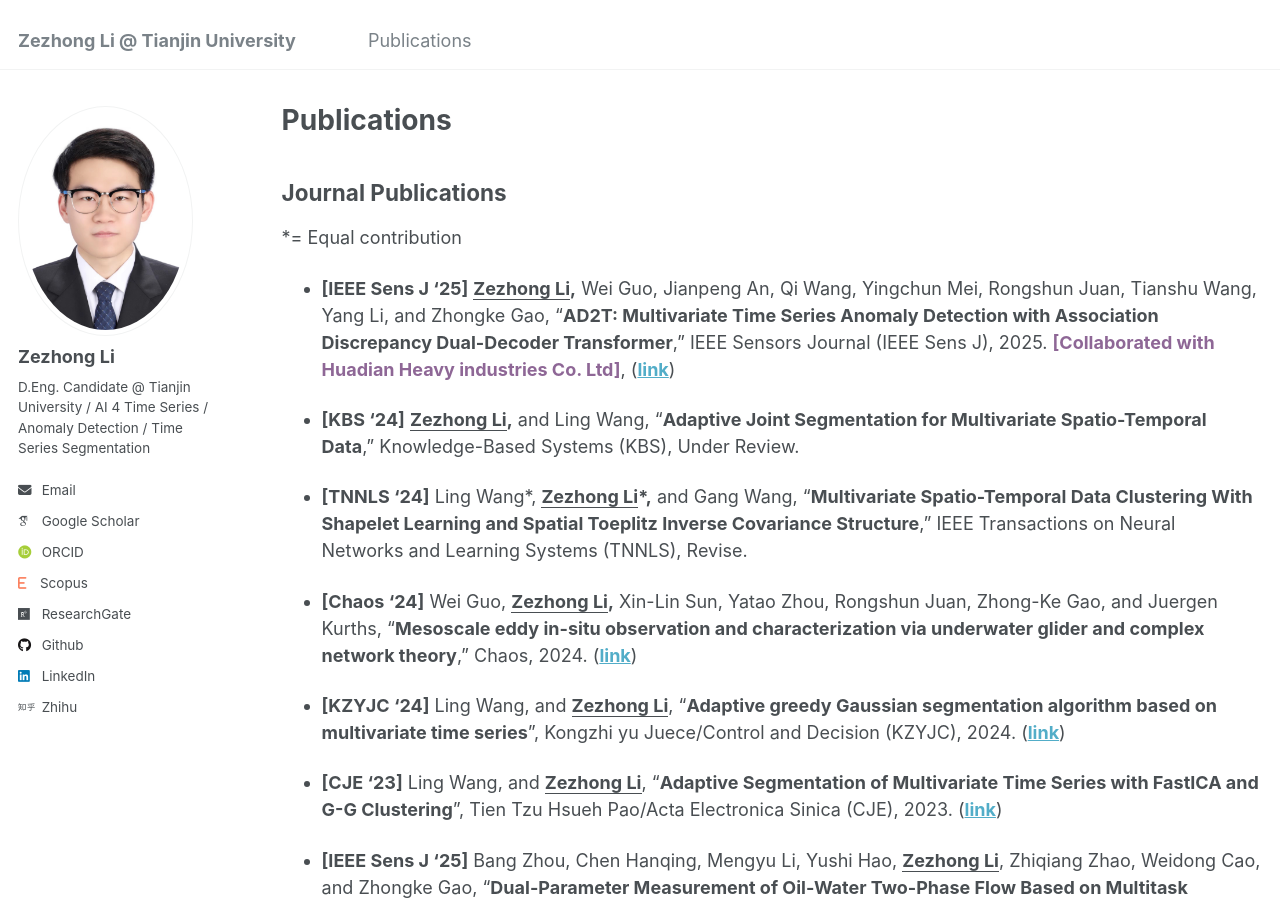
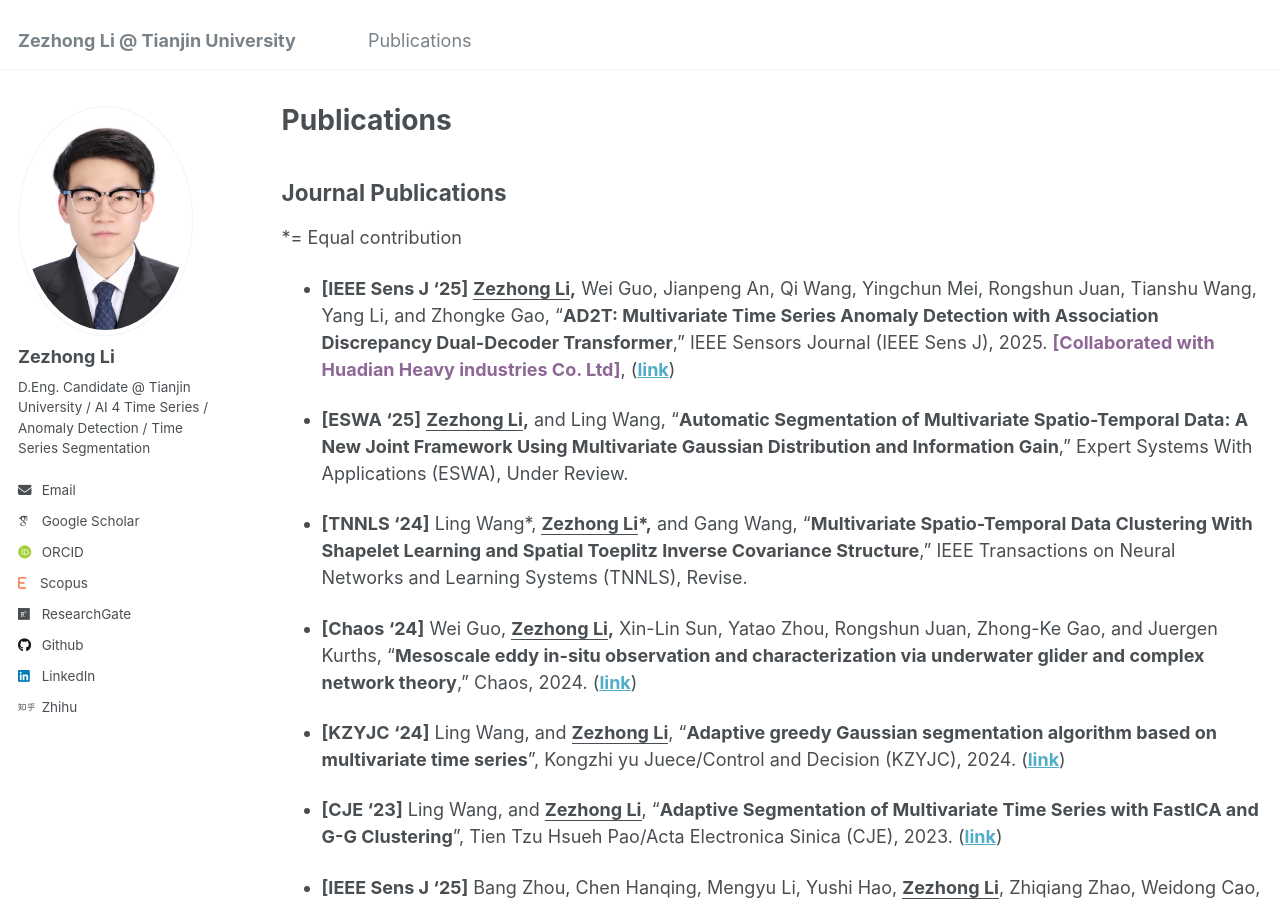
Before and after one commit to lzz19980125/lzz19980125.github.io, a Jekyll site: the page built from _pages/publications.md, in a window 1280 px wide and 900 px high. Built offline with Jekyll 4.4.1, drawn with Linux system fonts in a browser that asks for light colours; some web fonts are replaced.

Commit message:
Update publications.md

```diff
--- a/_pages/publications.md
+++ b/_pages/publications.md
@@ -11,7 +11,7 @@ author_profile: true
 
 - **[IEEE Sens J '25]** **<u>Zezhong Li</u>,** Wei Guo, Jianpeng An, Qi Wang, Yingchun Mei, Rongshun Juan, Tianshu Wang, Yang Li, and Zhongke Gao, “**AD2T: Multivariate Time Series Anomaly Detection with Association Discrepancy Dual-Decoder Transformer**,” IEEE Sensors Journal (IEEE Sens J), 2025. <span style="color:rgb(142,103,150)">**[Collaborated with Huadian Heavy industries Co. Ltd]**</span>, ([**link**](https://ieeexplore.ieee.org/document/10906418))
 
-- **[KBS '24]** **<u>Zezhong Li</u>,** and Ling Wang, “**Adaptive Joint Segmentation for Multivariate Spatio-Temporal Data**,” Knowledge-Based Systems (KBS), Under Review.
+- **[ESWA '25]** **<u>Zezhong Li</u>,** and Ling Wang, “**Automatic Segmentation of Multivariate Spatio-Temporal Data: A New Joint Framework Using Multivariate Gaussian Distribution and Information Gain**,” Expert Systems With Applications (ESWA), Under Review.
 
 - **[TNNLS '24]** Ling Wang\*, **<u>Zezhong Li</u>\*,** and Gang Wang, “**Multivariate Spatio-Temporal Data Clustering With Shapelet Learning and Spatial Toeplitz Inverse Covariance Structure**,” IEEE Transactions on Neural Networks and Learning Systems (TNNLS), Revise.
 
```
